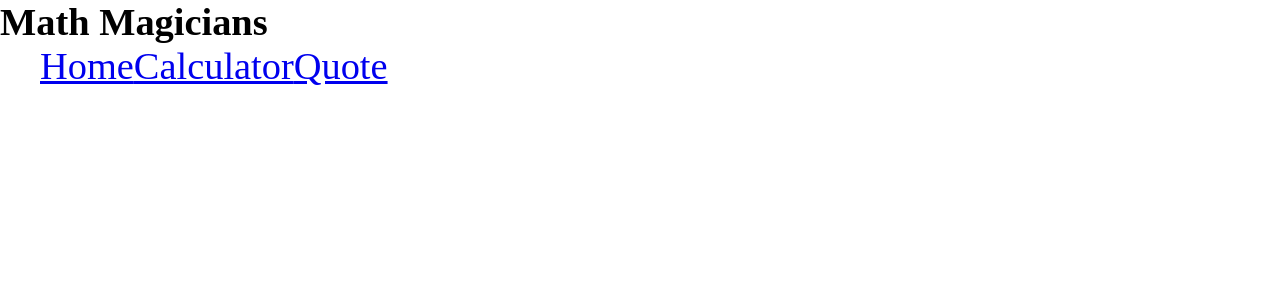
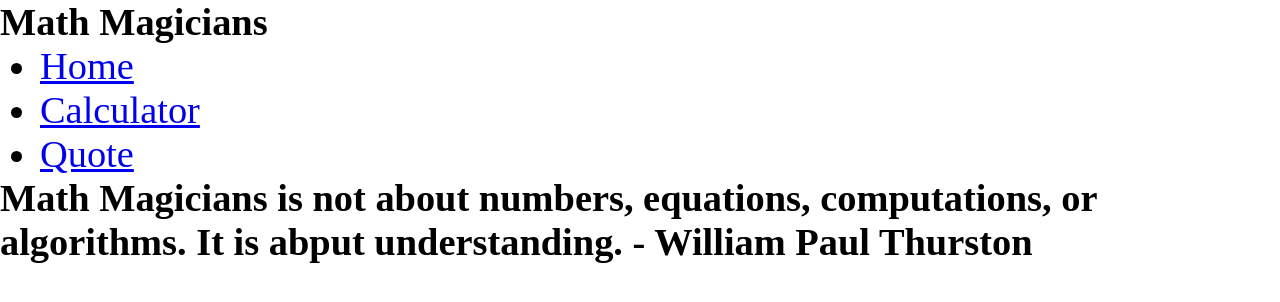
Before and after one commit to AxelSoler/Math-Magicians2, a React (Create React App) app: page /Quote in a window 1280 px wide. Shown: the top 302 px of the page. Built offline with nearby package versions, Linux system fonts and the light colour scheme.

Commit message:
fix links problems

```diff
--- a/src/App.js
+++ b/src/App.js
@@ -10,9 +10,9 @@
     <h1>Math Magicians</h1>
     <nav>
       <ul>
-        <Link to="/">Home</Link>
-        <Link to="Calculator">Calculator</Link>
-        <Link to="Quote">Quote</Link>
+        <li><Link to="/">Home</Link></li>
+        <li><Link to="Calculator">Calculator</Link></li>
+        <li><Link to="Quote">Quote</Link></li>
       </ul>
     </nav>
     <Routes>
--- a/src/components/Home.js
+++ b/src/components/Home.js
@@ -1,6 +1,6 @@
 import React from 'react';
 
-const Home = () => {
+const Home = () => (
   <div className="homePage">
     <h2>Welcome to our page!</h2>
     <p>
@@ -25,7 +25,7 @@
       Fusce neque sapien, tristique ac eros quis, tristique finibus lectus.
       Fusce mattis felis ut libero laoreet interdum.
     </p>
-  </div>;
-};
+  </div>
+);
 
 export default Home;
--- a/src/components/Quote.js
+++ b/src/components/Quote.js
@@ -1,31 +1,12 @@
 import React from 'react';
 
-const Quote = () => {
-  <div className="homePage">
-    <h2>Welcome to our page!</h2>
-    <p>
-      Lorem ipsum dolor sit amet, consectetur adipiscing elit.
-      Maecenas semper sem nibh, quis posuere purus egestas quis.
-      Nullam mattis sit amet metus a rhoncus.
-      Mauris at ex eu mauris mattis tempor nec vel eros.
-      Integer sit amet tempus libero.
-      Suspendisse risus orci, lobortis a tempus at, semper vel nisl.
-      Quisque faucibus lacus eget elit interdum, ac feugiat ex tincidunt.
-      Phasellus ultricies eros tincidunt dignissim lacinia.
-      Etiam posuere commodo elit eget euismod.
-    </p>
-    <p>
-      Mauris molestie gravida iaculis.
-      Vestibulum semper velit sit amet bibendum porta.
-      Proin efficitur justo quam, vitae sodales sem placerat ut.
-      Phasellus blandit sem eu lorem dignissim, ut lacinia lectus viverra.
-      Ut nibh nulla, blandit imperdiet neque tristique, faucibus tempus risus.
-      Etiam vestibulum ipsum nec enim malesuada, quis varius metus consequat.
-      Aenean fermentum cursus aliquet.
-      Fusce neque sapien, tristique ac eros quis, tristique finibus lectus.
-      Fusce mattis felis ut libero laoreet interdum.
-    </p>
-  </div>;
-};
+const Quote = () => (
+  <div className="quote">
+    <h2>
+      Math Magicians is not about numbers, equations, computations, or algorithms.
+      It is abput understanding. - William Paul Thurston
+    </h2>
+  </div>
+);
 
 export default Quote;
```
